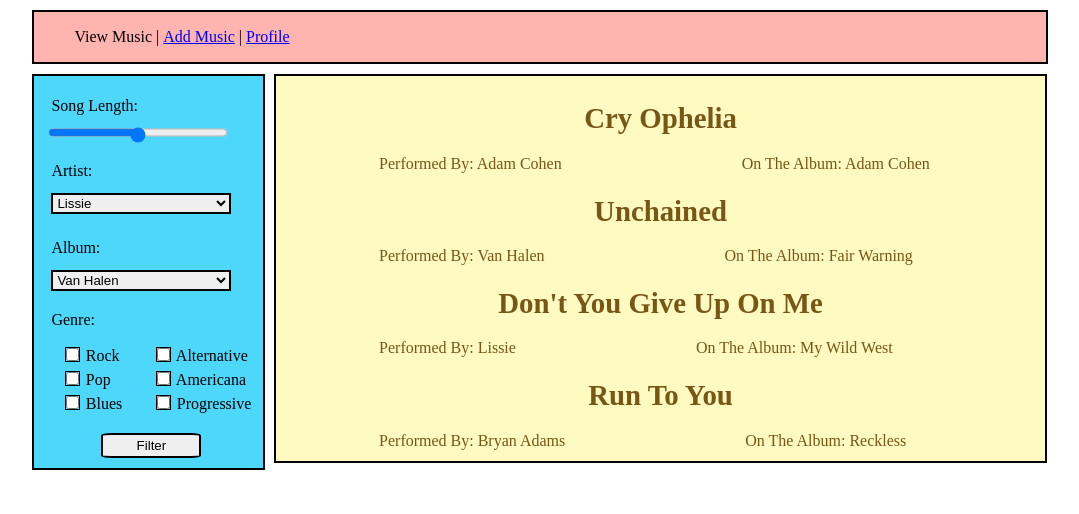
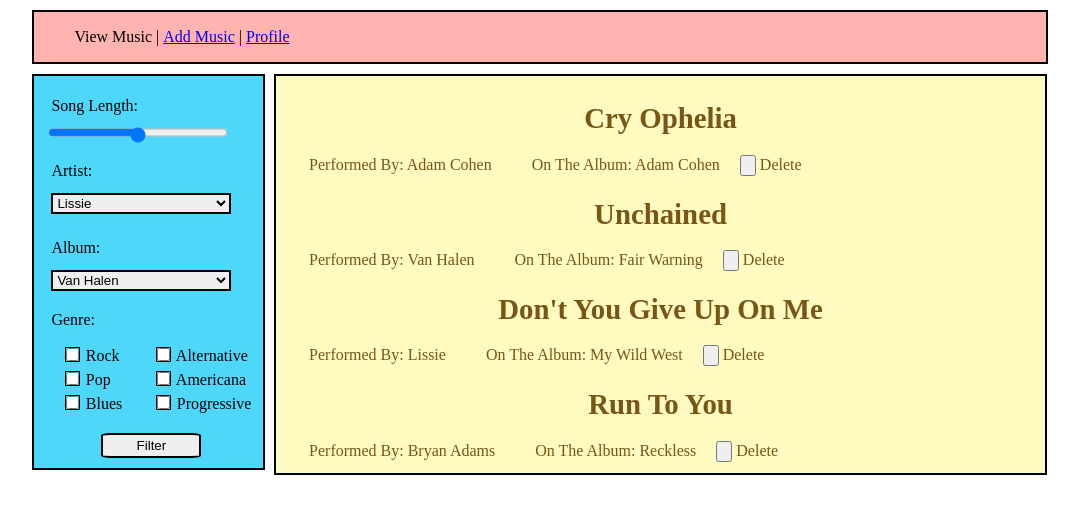
Before and after one commit to glenngineer1/Music-History, a plain HTML site: page index.html in a window 1280 px wide. Shown: the whole page, without its empty margins (102-1181 px from the left). Drawn offline with Linux system fonts and the light colour scheme.

Commit message:
populating DOM, only removing first song from DOM when hitting delete

```diff
--- a/style.css
+++ b/style.css
@@ -115,11 +115,15 @@
 .artist-song {
   display: inline;
   margin: 0 auto;
-  padding: 0 90px;
+  padding: 0 20px;
 }
 
 .album-song {
   display: inline;
   margin: 0 auto;
-  padding: 0 90px;
+  padding: 0 20px;
 }
+
+#delete-song {
+  display: inline;
+}
--- a/xhrSongs.js
+++ b/xhrSongs.js
@@ -34,8 +34,15 @@
     songData += "<h1>" + song.title + "</h1>";
     songData += "<div class='artist-song'>Performed By: " + song.artist + "</div>";
     songData += "<div class='album-song'>On The Album: " + song.album + "</div>";
+    songData += "<input id='delete-song' type='button'> Delete" + "</input>";
     songData += "</div>";
 
     newSong.innerHTML += songData;
+    var deleteButton = document.getElementById("delete-song");
+    deleteButton.addEventListener("click", removeElement);
+    function removeElement(event) {
+      deleteButton.parentNode.remove();
+      // console.log("event.target", event.target);
+    }
   }
 }
```
